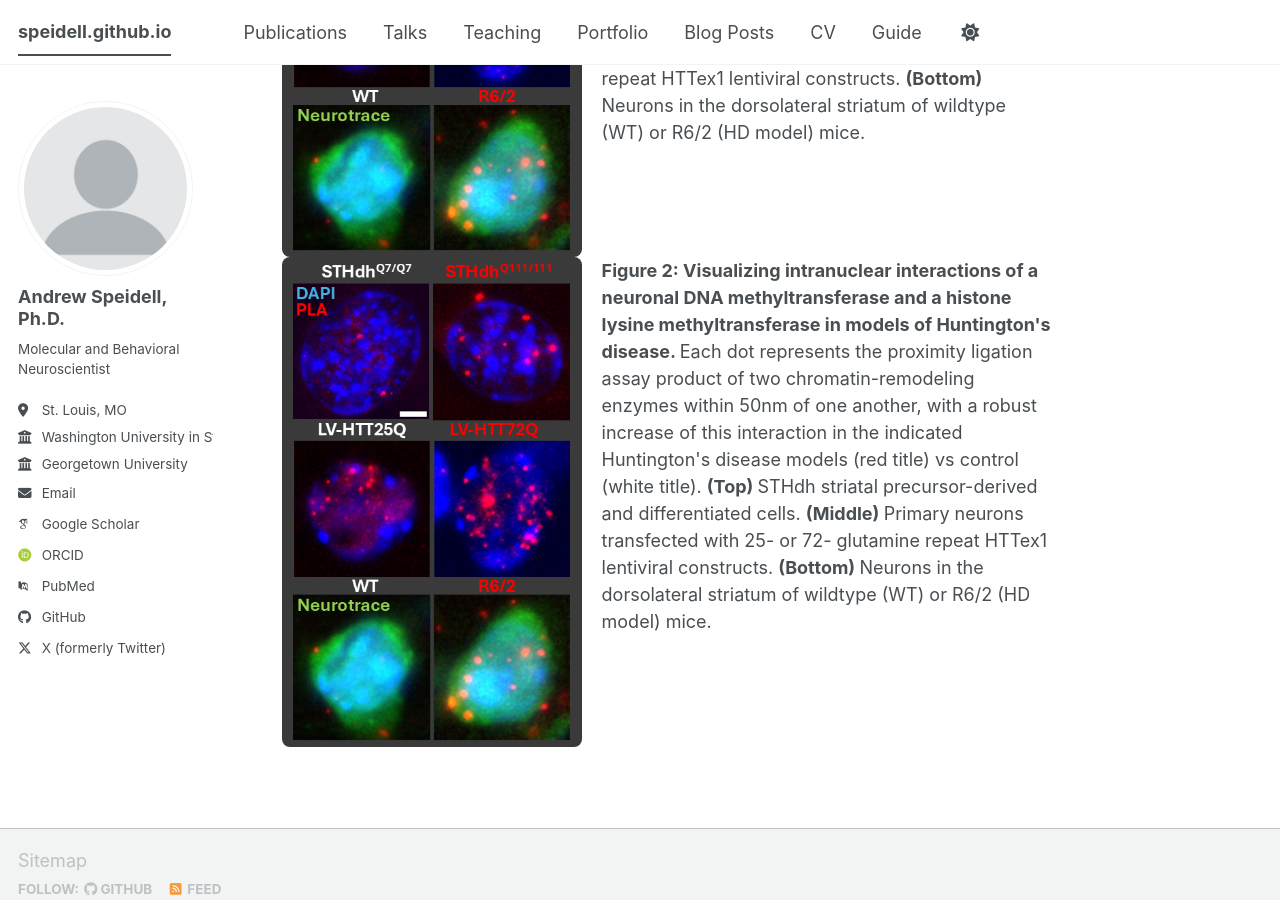
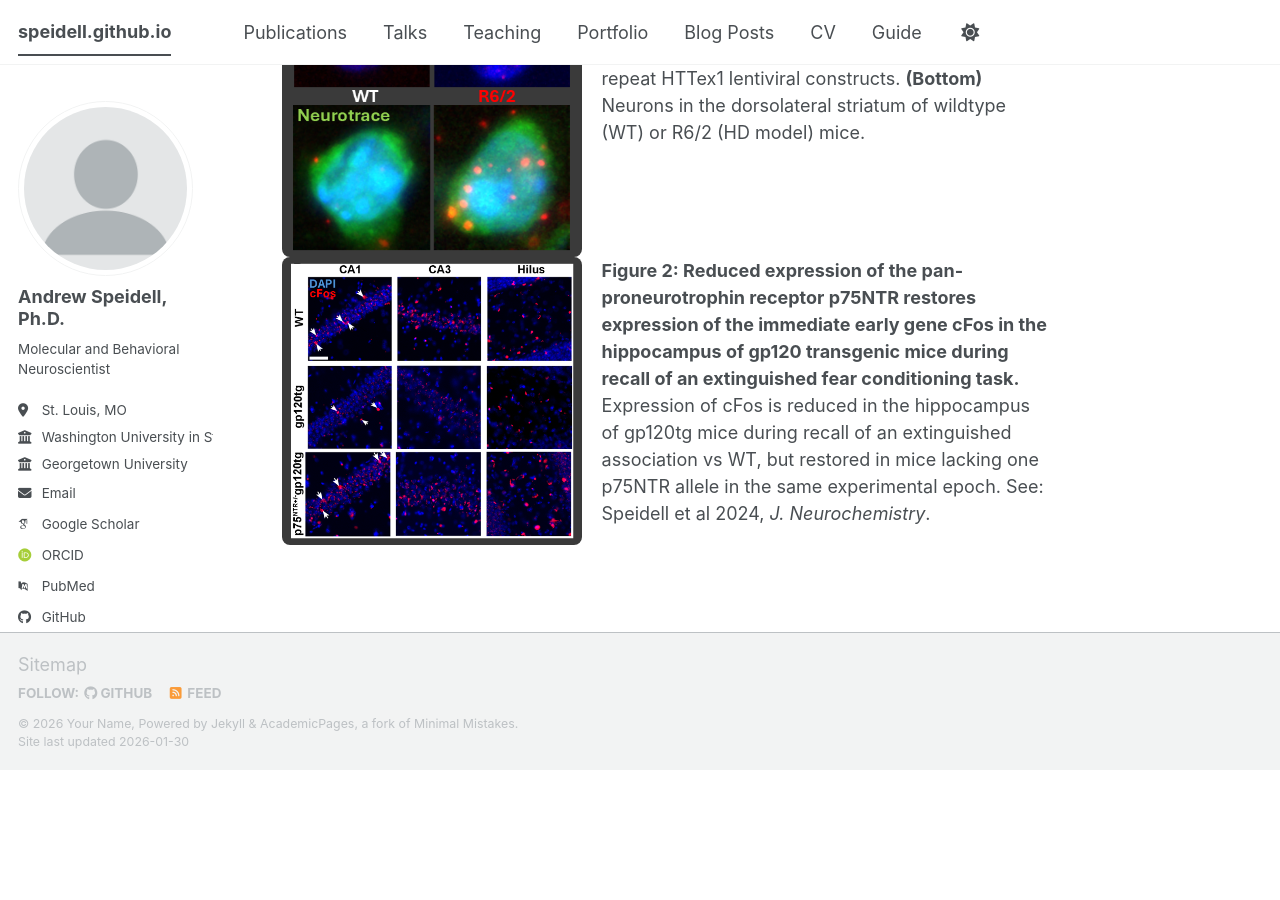
Before and after one commit to Speidell/speidell.github.io, a Jekyll site: the page built from _pages/about.md, in a window 1280 px wide and 900 px high, scrolled down 588 px. Built offline with Jekyll 4.4.1, drawn with Linux system fonts in a browser that asks for light colours; some web fonts are replaced; a script bundle is joined from its source files by our own code; library files that are not in the unit come from our copies; after the commit the page ends 1358 px from its top, so only the background shows below that.

Commit message:
add fig 2

```diff
--- a/_pages/about.md
+++ b/_pages/about.md
@@ -19,10 +19,10 @@ I am a molecular and behavioral neuroscientist who is focused on the complex set
 </div>
 
 <div style="overflow: auto;">
-  <img src="{{ site.baseurl }}/images/Interactions.png"
+  <img src="{{ site.baseurl }}/images/cFos.png"
        alt="Visualizing intranuclear interactions of a neuronal DNA methyltransferase and a histone lysine methyltransferase in models of Huntington's disease."
        style="float: left; width: 300px; margin-right: 20px; border-radius: 8px;">
   <p>
-    <strong>Figure 2: Visualizing intranuclear interactions of a neuronal DNA methyltransferase and a histone lysine methyltransferase in models of Huntington's disease. </strong> Each dot represents the proximity ligation assay product of two chromatin-remodeling enzymes within 50nm of one another, with a robust increase of this interaction in the indicated Huntington's disease models (red title) vs control (white title). <strong> (Top) </strong> STHdh striatal precursor-derived and differentiated cells. <strong> (Middle) </strong> Primary neurons transfected with 25- or 72- glutamine repeat HTTex1 lentiviral constructs. <strong> (Bottom) </strong> Neurons in the dorsolateral striatum of wildtype (WT) or R6/2 (HD model) mice.
+    <strong>Figure 2: Reduced expression of the pan-proneurotrophin receptor p75NTR restores expression of the immediate early gene cFos in the hippocampus of gp120 transgenic mice during recall of an extinguished fear conditioning task. </strong> Expression of cFos is reduced in the hippocampus of gp120tg mice during recall of an extinguished association vs WT, but restored in mice lacking one p75NTR allele in the same experimental epoch. See: Speidell et al 2024, <i> J. Neurochemistry</i>.
   </p>
 </div>
```
Also changed, not shown: images/cFos.png (added).
